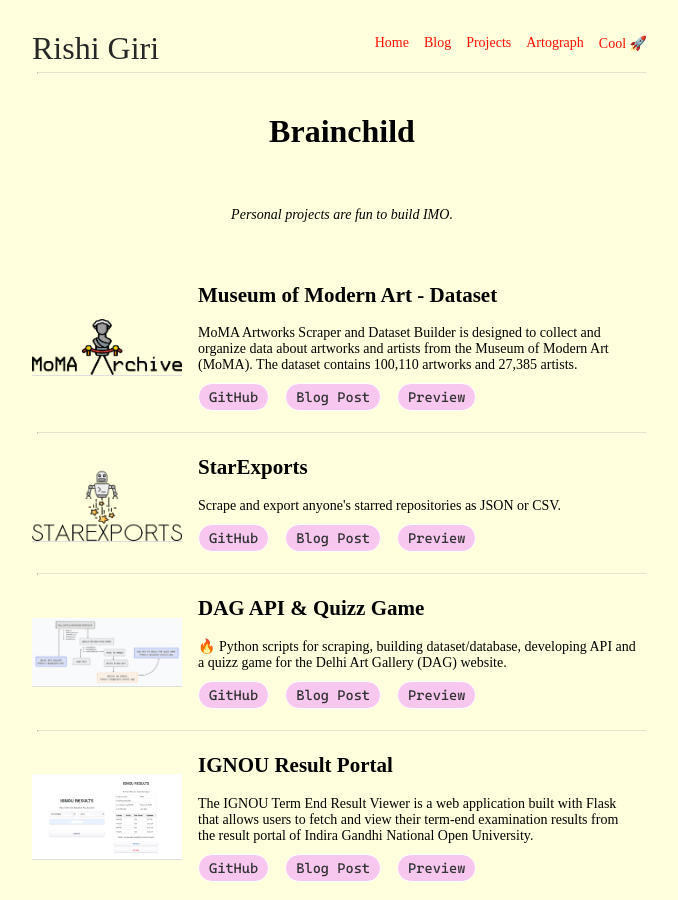
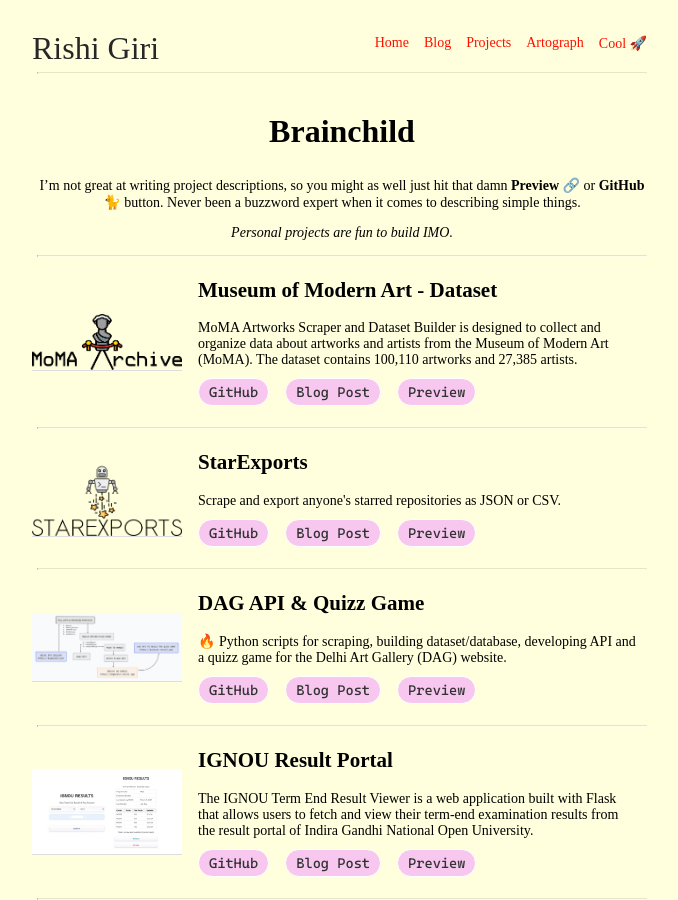
Before and after one commit to CodeDotJS/space, a Jekyll site: the page built from projects.md, in a window 1280 px wide and 900 px high. Shown: the whole window, without its empty margins (298-976 px from the left). Built offline with Jekyll 4.4.1, drawn with Linux system fonts in a browser that asks for light colours; nearby versions of some CDN libraries; emoji names are drawn with the system emoji font; some web fonts are replaced.

Commit message:
description

```diff
--- a/projects.md
+++ b/projects.md
@@ -3,9 +3,10 @@
 title: Brainchild
 ---
 
-<br>
+I'm not great at writing project descriptions, so you might as well just hit that damn __Preview__ :link: or __GitHub__ :cat2: button. Never been a buzzword expert when it comes to describing simple things.
+{: .center}
 
 *Personal projects are fun to build IMO.*
 {: .center}
 
-<br>
+---
```
